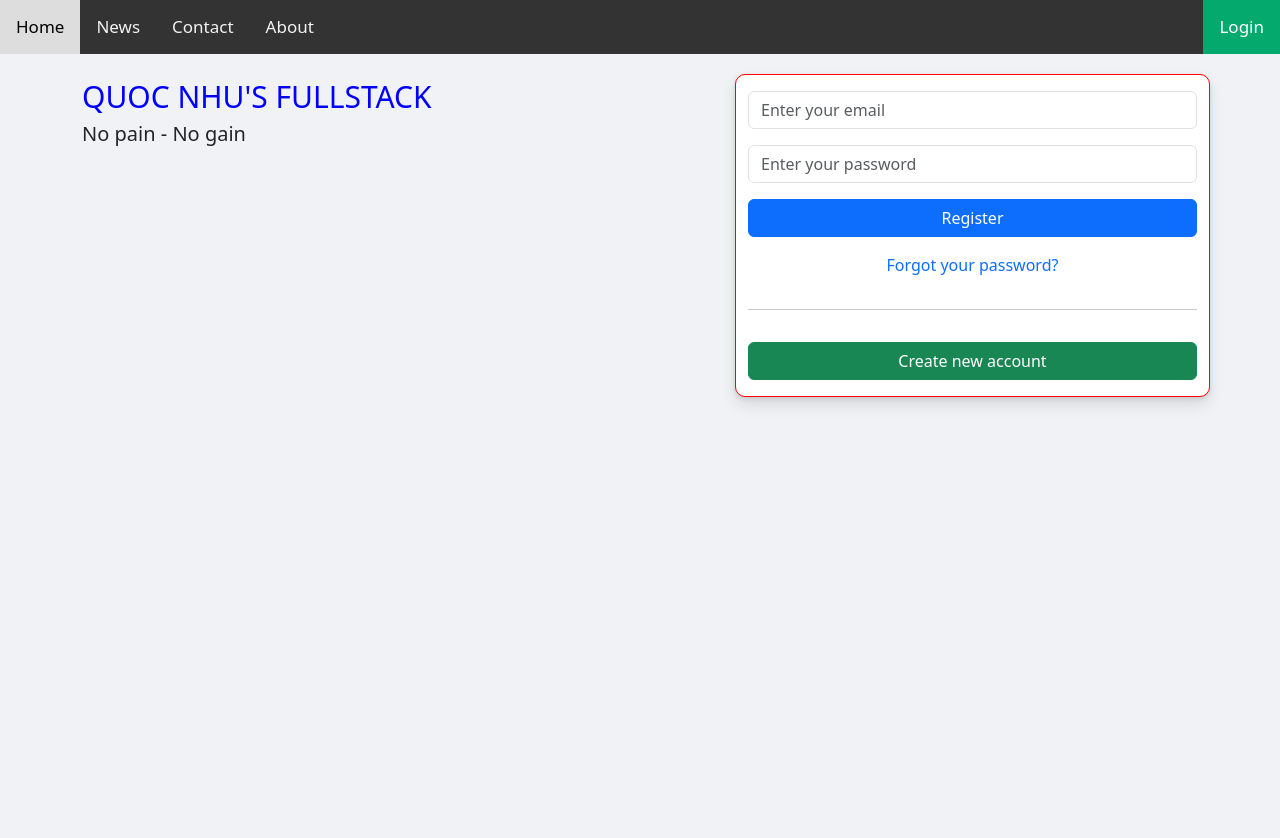
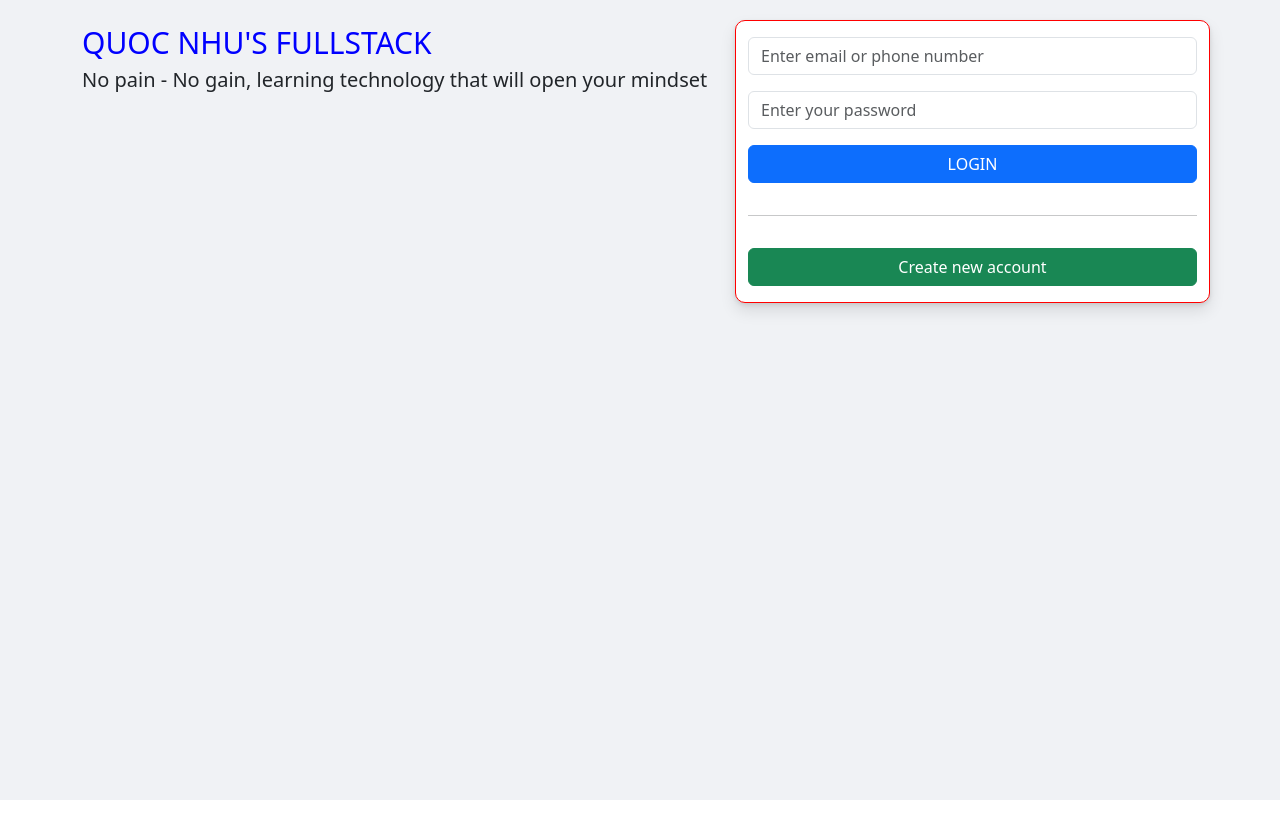
Before and after one commit to quocnhu/fullstack-rds, a React (Create React App) app: page /login in a window 1280 px wide. Shown: the top 838 px of the page. After the commit the page ends 800 px from the top, so only its background shows below. Built offline with nearby package versions, Linux system fonts and the light colour scheme.

Commit message:
completed login but nav bug

```diff
--- a/package.json
+++ b/package.json
@@ -8,6 +8,7 @@
     "@testing-library/user-event": "^13.5.0",
     "axios": "^1.6.8",
     "bootstrap": "^5.3.3",
+    "lodash": "^4.17.21",
     "react": "^18.2.0",
     "react-dom": "^18.2.0",
     "react-router-dom": "^6.23.0",
--- a/src/App.js
+++ b/src/App.js
@@ -1,15 +1,25 @@
 import Nav from "./components/Navigation/Nav";
+import {useState,useEffect} from 'react'
 import { BrowserRouter as Router, Routes, Route } from "react-router-dom";
 import "bootstrap/dist/css/bootstrap.min.css";
 import Login from "./components/Login/Login";
 import Register from "./components/Register/Register";
+import Users from './components/ManageUsers/Users.js'
 import { ToastContainer } from "react-toastify";
 import "react-toastify/dist/ReactToastify.css";
+import _ from 'lodash'
 const App = () => {
+  const [account, setAccount] = useState({})
+  useEffect(()=> {
+    let session = sessionStorage.getItem('account')
+    if(session) {
+      setAccount(JSON.parse(session)) // change to object to import to useState
+    }
+  },[])
   return (
     <Router>
       <div className="app">
-        <Nav />
+        {account && !_.isEmpty(account) && account.isAuthenticated && <Nav />}
         <Routes>
           {/* exact to fix */}
           <Route path="/" exact element={<div>Home = Hello world</div>} />
@@ -18,6 +28,7 @@ const App = () => {
           <Route path="/about" element={<div>Ya Hell</div>} />
           <Route path="/login" element={<Login />} />
           <Route path="/register" element={<Register />} />
+          <Route path="/users" element={<Users />} />
           <Route path="*" element={<div>404 not found</div>} />
         </Routes>
       </div>
--- a/src/components/Login/Login.js
+++ b/src/components/Login/Login.js
@@ -1,9 +1,53 @@
 import "./Login.scss";
+import { useState } from "react";
 import { useNavigate } from "react-router-dom";
+import { toast } from "react-toastify";
+import { loginUser } from "../../services/userService.js";
+//===========Navigating============
 const Login = (props) => {
   let navigate = useNavigate();
   const handleCreateAccount = () => {
     navigate("/register");
+  };
+  //=========State Managment==========
+  const [valueLogin, setValueLogin] = useState("");
+  const [password, setPassword] = useState("");
+  const defaultObjValidInput = {
+    isValidValueLogin: true,
+    isValidPassword: true,
+  };
+  const [objValidInput, setObjValidInput] = useState(defaultObjValidInput);
+  //=========handle login ==============
+  const handleLogin = async () => {
+    setObjValidInput(defaultObjValidInput);
+    if (!valueLogin) {
+      setObjValidInput({ ...defaultObjValidInput, isValidValueLogin: false });
+      toast.error("Please enter your username or phone number");
+      return; //helping you to exit (no value)
+    }
+    if (!password) {
+      setObjValidInput({ ...defaultObjValidInput, isValidPassword: false });
+      toast.error("Please enter your password");
+      return;
+    }
+   //=========Get data from backend ===============
+    let response = await loginUser(valueLogin, password);
+    if (response && response.data && +response.data.EC === 0){
+      //success
+      toast.success(response.data.EM);
+      let data = {
+        isAuthenticated: true,
+        token: 'fake token'
+      }
+      sessionStorage.setItem('account',JSON.stringify(data))
+      navigate("/users")
+
+    }
+    if (response && response.data && +response.data.EC !== 0){
+      //error
+      toast.error(response.data.EM);
+
+    }
   };
   return (
     <div className="login-container">
@@ -13,7 +57,9 @@ const Login = (props) => {
           {/* d-none d-sm-block block left on small devices*/}
           <div className="content-left col-12 d-none col-sm-7 d-sm-block">
             <div className="brand">QUOC NHU'S FULLSTACK</div>
-            <div className="detail">No pain - No gain</div>
+            <div className="detail">
+              No pain - No gain, learning technology that will open your mindset
+            </div>
           </div>
           {/* big device 12 items, sm 5items */}
           <div className="content-right col-sm-5 col-12 d-flex flex-column gap-3 py-3">
@@ -21,20 +67,38 @@ const Login = (props) => {
             <div className="brand d-sm-none">QUOC NHU'S FULLSTACK</div>
             <input
               type="text"
-              className="form-control"
-              placeholder="Enter your email"
+              className={
+                objValidInput.isValidValueLogin
+                  ? "form-control"
+                  : "is-invalid form-control"
+              }
+              placeholder="Enter email or phone number"
+              value={valueLogin}
+              onChange={(event) => {
+                setValueLogin(event.target.value);
+              }}
             />
             <input
               type="password"
-              className="form-control"
+              className={
+                objValidInput.isValidPassword
+                  ? "form-control"
+                  : "is-invalid form-control"
+              }
               placeholder="Enter your password"
+              value={password}
+              onChange={(event) => {
+                setPassword(event.target.value);
+              }}
             />
-            <button className="btn btn-primary">Register</button>
-            <span className="text-center">
+            <button className="btn btn-primary" onClick={() => handleLogin()}>
+              LOGIN
+            </button>
+            {/* <span className="text-center">
               <a href="#" className="forgot-password">
                 Forgot your password?
               </a>
-            </span>
+            </span> */}
             {/* hr to make a line */}
             <hr />
             <button
--- /dev/null
+++ b/src/components/ManageUsers/Users.js
@@ -0,0 +1,17 @@
+import { useEffect } from "react";
+import { useNavigate } from "react-router-dom";
+const Users = (props) => {
+  let navigate = useNavigate();// can not put in callback
+  useEffect(() => {
+    let session = sessionStorage.getItem("account");
+    if (!session) {
+      navigate("/login");
+    }
+  }, []);
+  return (
+    <div>
+      <h3>user component</h3>
+    </div>
+  );
+};
+export default Users;
--- a/src/components/Navigation/Nav.js
+++ b/src/components/Navigation/Nav.js
@@ -11,9 +11,6 @@ const Nav = () => {
         <NavLink to="/contact">Contact</NavLink>
         <NavLink to="/about">About</NavLink>
       </div>
-      <div className="right-nav">
-        <NavLink to="/login">Login</NavLink>
-      </div>
     </div>
   );
 };
--- a/src/services/userService.js
+++ b/src/services/userService.js
@@ -6,4 +6,10 @@ const registerNewUser = (email,phone,username,password) => {
       })
 }
 
-export {registerNewUser}
+const loginUser = (valueLogin,password) => {
+    return axios.post("http://localhost:1176/api/v1/login", {
+        valueLogin, password
+      })
+}
+
+export {registerNewUser, loginUser}
```
Also changed, not shown: src/components/ManageUsers/Users.scss (added), 1 other file (tests, documents, lock files or other folders).
